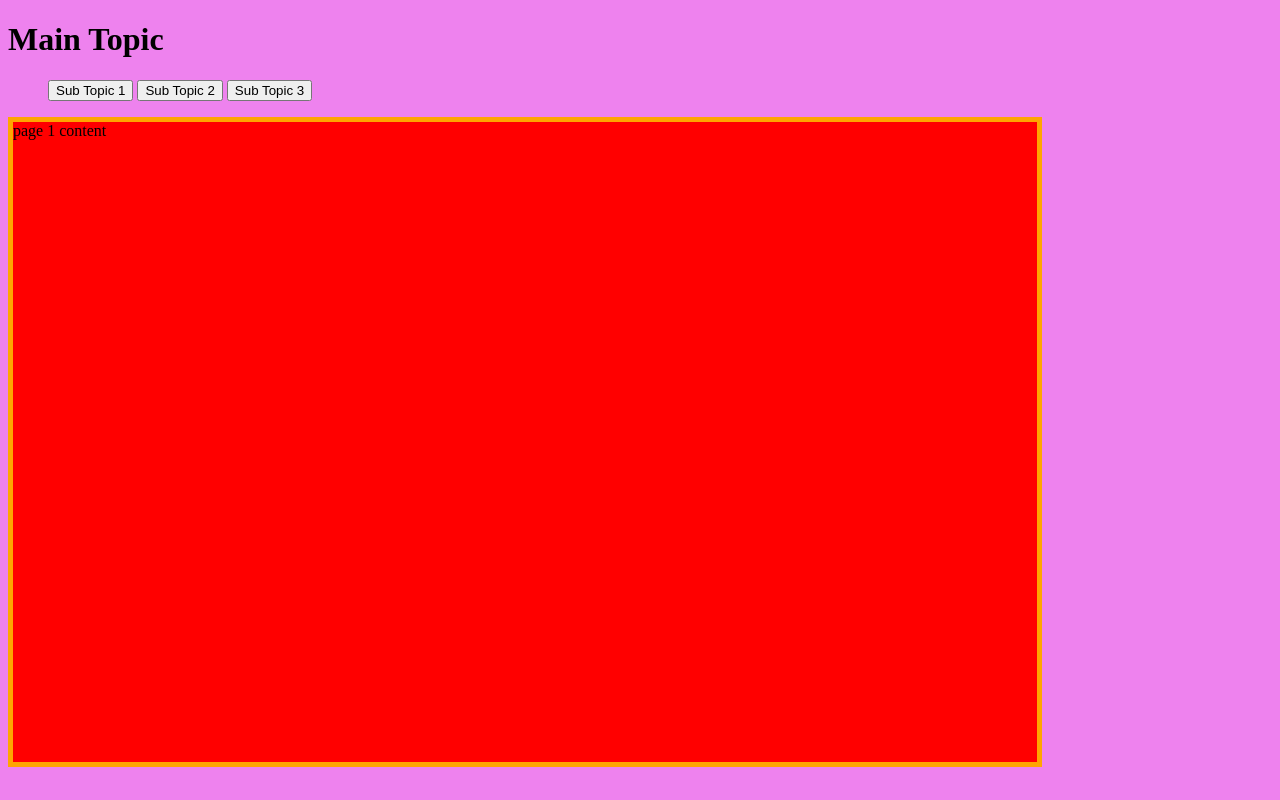
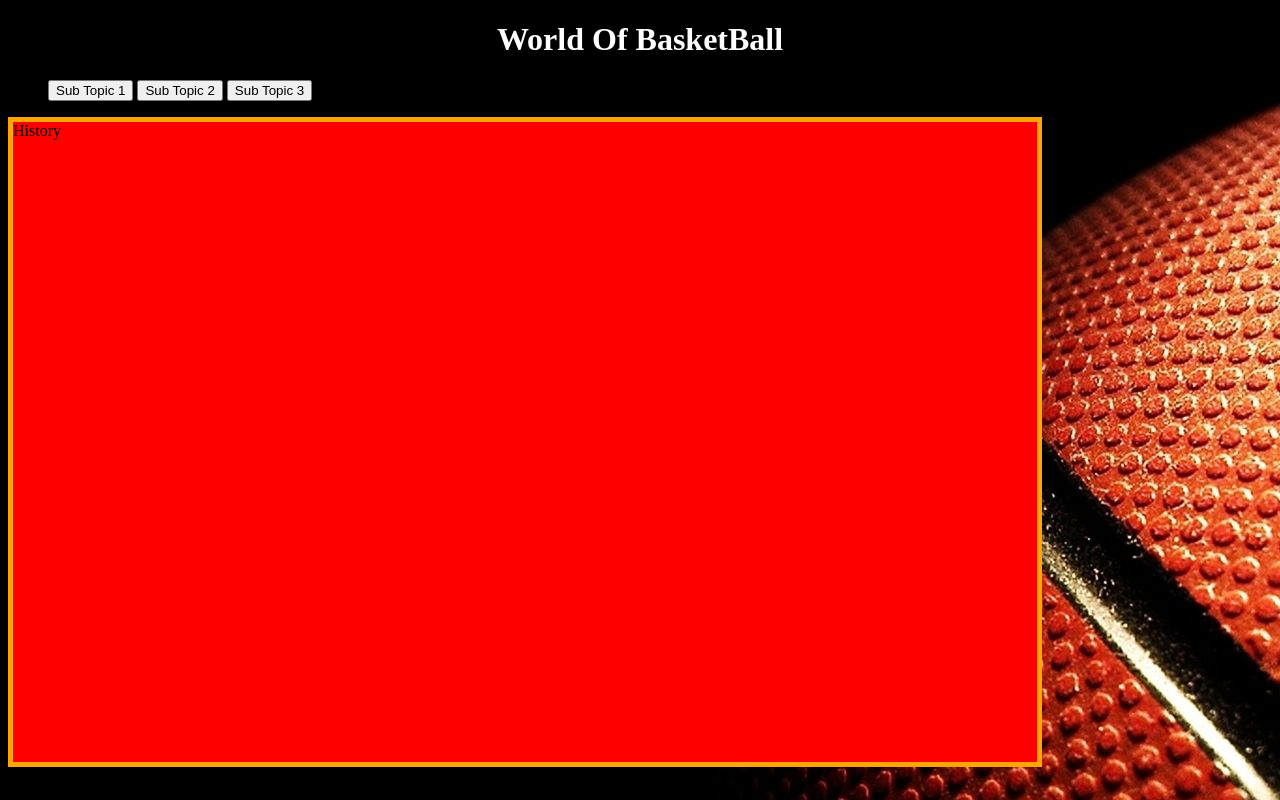
Before and after one commit to MattPalero/MattPalero.github.io, a plain HTML site: page WebDevA2/index.html in a window 1280 px wide. Both pictures are taken after a click on the button "Sub Topic 1". Drawn offline with Linux system fonts and the light colour scheme.

Commit message:
Added background

```diff
--- a/WebDevA2/index.html
+++ b/WebDevA2/index.html
@@ -3,13 +3,15 @@
 <head>
     <meta charset="UTF-8">
     <meta name="viewport" content="width=device-width, initial-scale=1.0">
-    <title>Prac13a</title>
+    <title>World Of Basketball</title>
+    <link rel="icon" href="images/ICO/Basketball.ico"> <!--Changes icon on tab-->
     <link rel="stylesheet" href="styles.css">
     <script src="script.js" defer></script>
 </head>
-<body>
+
+<body background="Images/WebBG.jpg">
     <header>
-        <h1>Main Topic</h1>
+        <h1 class="headerText">World Of BasketBall</h1>
     </header>
     <nav> <!--menu system-->
         <button id="hamIcon"><img width="40px" src="Images/Ham.png"></button>
@@ -21,13 +23,13 @@
     </nav>
     <div id="pagecontainer">
         <div class="page" id="page1">
-            page 1 content
+            History
         </div>
         <div class="page" id="page2">
-            page 2 content
+            Rules
         </div>
         <div class="page" id="page3">
-            page 3 content
+            Legends
         </div>
     </div>
 </body>
--- a/WebDevA2/styles.css
+++ b/WebDevA2/styles.css
@@ -1,5 +1,8 @@
-body {
-    background: violet;
+
+
+.headerText {
+    text-align: center;
+    color: white;
 }
 
 .page {
```
Also changed, not shown: WebDevA2/Images/ICO/Basketball.ico (added), WebDevA2/Images/WebBG.jpg (added).
